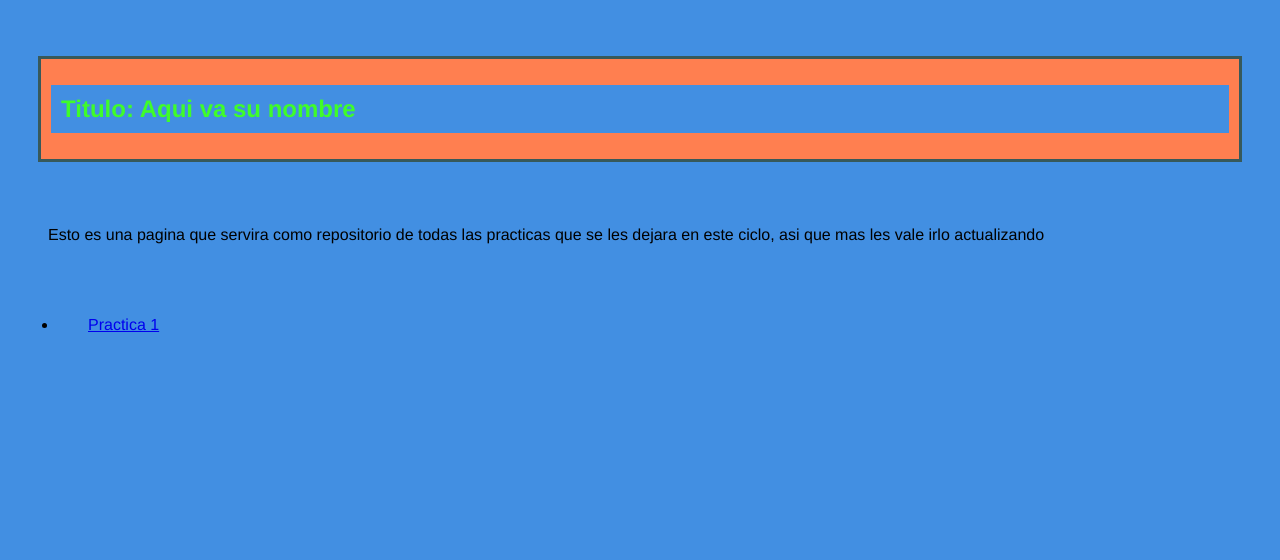
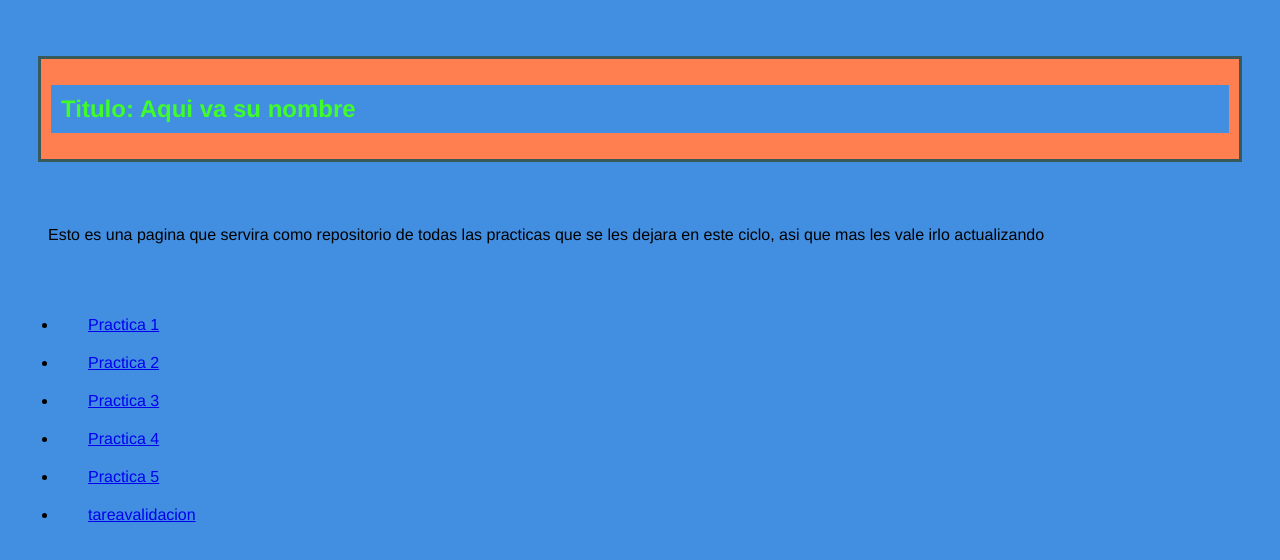
Before and after one commit to Ximenams/8SIS1A_Martinez_Sanchez_Ximena, a plain HTML site: page index.html in a window 1280 px wide. Drawn offline with Linux system fonts and the light colour scheme.

Commit message:
Ejercicios

```diff
--- a/index.html
+++ b/index.html
@@ -24,6 +24,11 @@
         <div class="div_practicas" >
             <Ul>
                 <li> <a href="./01HTML/main.html" > <span>Practica 1</span></a> </li >
+                <li> <a href="./02Loggin/loggin.html" > <span>Practica 2</span></a> </li >
+                <li> <a href="./03Animada/animada.html" > <span>Practica 3</span></a> </li >
+                <li> <a href="./04Formulario/formulario.html" > <span>Practica 4</span></a> </li >
+                <li> <a href="./05EjerciciosJS/ejerciciosjs.html" > <span>Practica 5</span></a> </li >
+                <li> <a href="./tareavalidacion/validacion.html" > <span>tareavalidacion</span></a> </li >
             </Ul>
 
         </Div>
```
